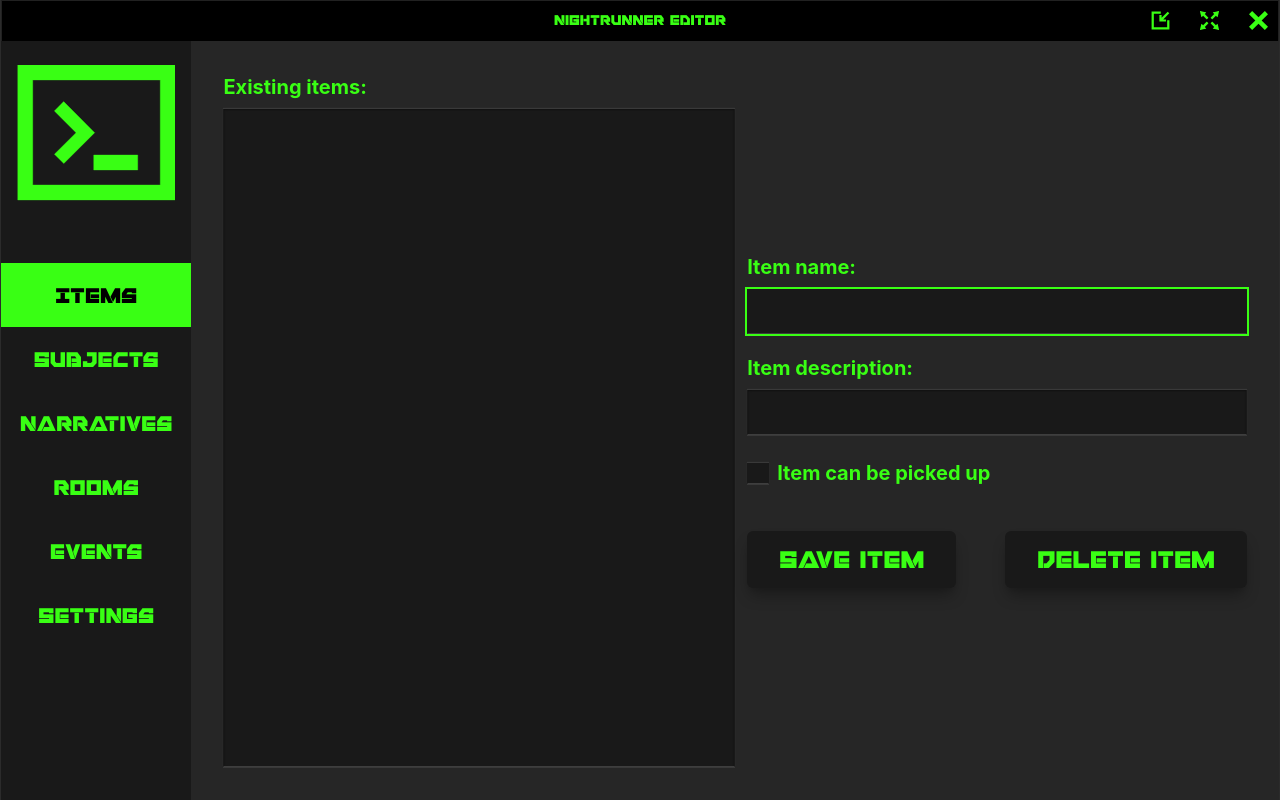
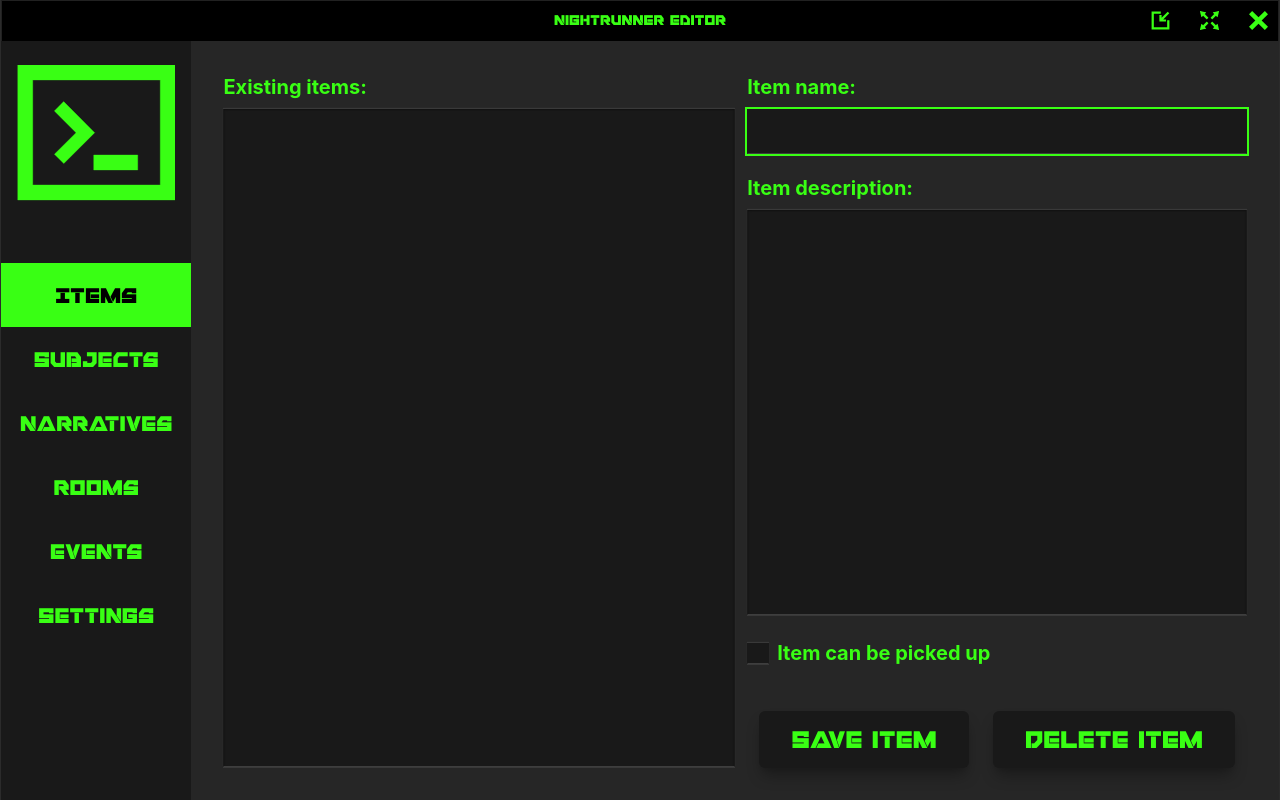
Before and after one commit to aimerib/nightrunner-editor, a React (Vite) app: page / in a window 1280 px wide. Built offline with nearby package versions, Linux system fonts and the light colour scheme.

Commit message:
update styles and state types

```diff
--- a/src/pages/Items/index.tsx
+++ b/src/pages/Items/index.tsx
@@ -4,18 +4,13 @@
   RadioButton,
   ListContainer,
   Input,
-  Checkbox,
+  Checkbox
 } from '../../components';
 import { store } from '../../store';
 import { ITEM_TYPE } from '../../types';
 import { useFocus } from '../../utils';
 
 export default function Items(): JSX.Element {
-  // const empty_item: ITEM_TYPE = {
-  //   name: '',
-  //   description: '',
-  //   can_pick: false,
-  // };
   // init states
   const [name, set_name] = useState<string>('');
   const [description, set_description] = useState<string>('');
@@ -47,13 +42,13 @@
       if (name && description) {
         dispatch_item({
           type: 'UPDATE_ITEM',
-          payload: { ...item, name, description, can_pick },
+          payload: { ...item, name, description, can_pick }
         });
       }
     } else if (new_item.name && new_item.description) {
       dispatch_item({ type: 'ADD_ITEM', payload: { new_item, id } });
     }
-    set_item(null);
+    set_item({} as ITEM_TYPE);
     set_selectedRadio('');
     set_description('');
     set_name('');
@@ -115,6 +110,7 @@
             }}
           />
           <Input
+            multiline
             label="Item description:"
             name="description"
             value={description}
@@ -127,7 +123,7 @@
             checked={can_pick}
             onClick={() => set_can_pick(!can_pick)}
           />
-          <div className="flex justify-between mt-5">
+          <div className="flex justify-around mt-5">
             <Button type="submit">Save item</Button>
             <Button type="button" onClick={handleDelete}>
               Delete item
```
